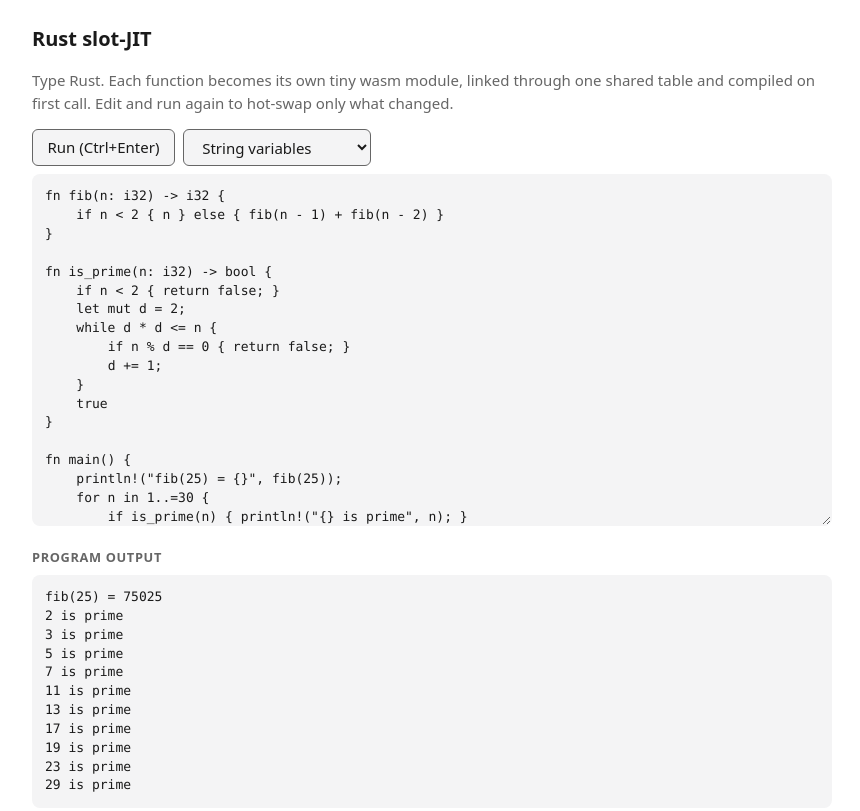
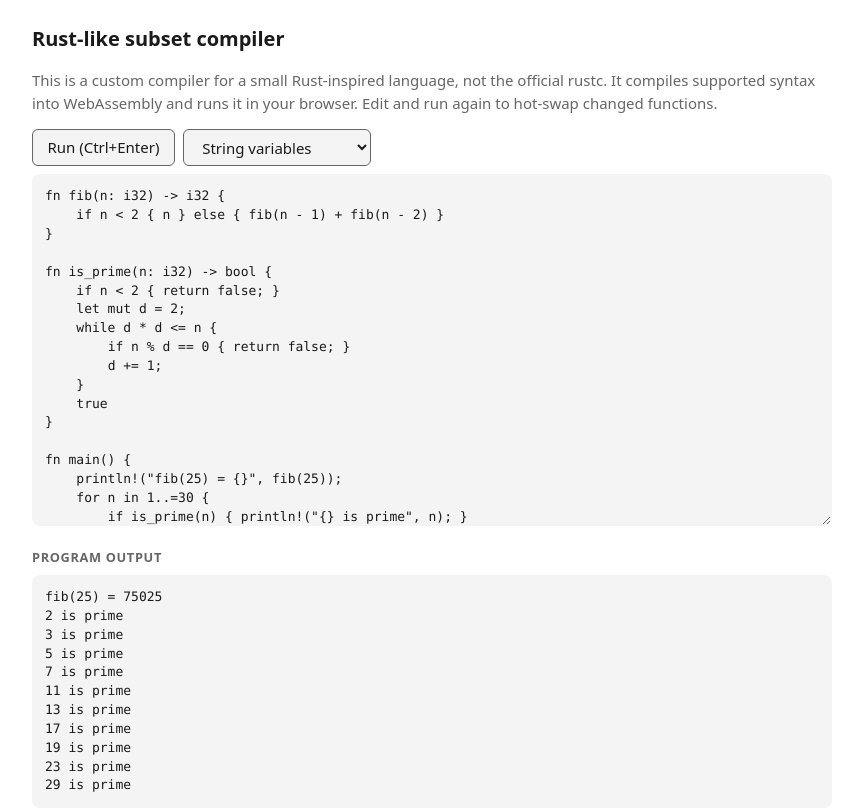
Before and after one commit to Teemunl/rustwebcompiler, a plain HTML site: page index.html in a window 1280 px wide. Shown: the top 811 px of the page, without its empty margins (208-1068 px from the left). Drawn offline with Linux system fonts and the light colour scheme.

Commit message:
Clarify Rust-like subset compiler scope

```diff
--- a/index.html
+++ b/index.html
@@ -3,7 +3,7 @@
 <head>
 <meta charset="utf-8">
 <meta name="viewport" content="width=device-width, initial-scale=1">
-<title>Rust slot-JIT: a tiny Rust compiler in your browser</title>
+<title>Rust-like subset compiler: WebAssembly in your browser</title>
 <style>
   :root { color-scheme: light dark; --bg:#fff; --fg:#1a1a1a; --mut:#666; --card:#f4f4f5; --acc:#c2410c; }
   @media (prefers-color-scheme: dark) { :root { --bg:#161616; --fg:#eaeaea; --mut:#9a9a9a; --card:#232323; --acc:#fb923c; } }
@@ -18,8 +18,8 @@
 </style>
 </head>
 <body>
-<h1>Rust slot-JIT</h1>
-<p>Type Rust. Each function becomes its own tiny wasm module, linked through one shared table and compiled on first call. Edit and run again to hot-swap only what changed.</p>
+<h1>Rust-like subset compiler</h1>
+<p>This is a custom compiler for a small Rust-inspired language, not the official rustc. It compiles supported syntax into WebAssembly and runs it in your browser. Edit and run again to hot-swap changed functions.</p>
 <div class="row"><button id="run">Run (Ctrl+Enter)</button><select id="ex"></select></div>
 <textarea id="src" spellcheck="false"></textarea>
 <h2>Program output</h2><pre id="out"></pre>
```
Also changed, not shown: 1 other file.
